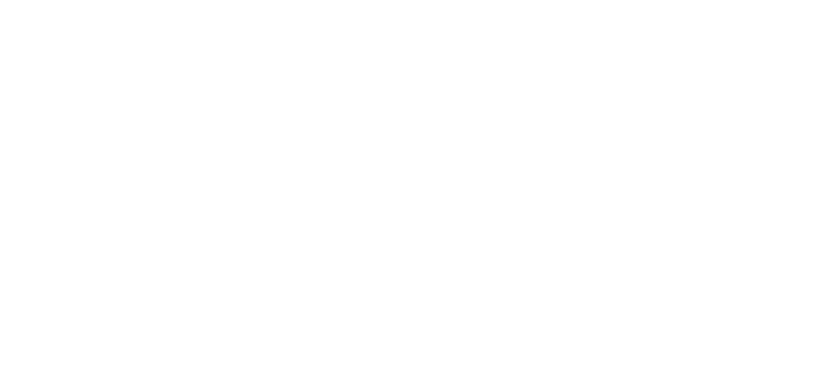
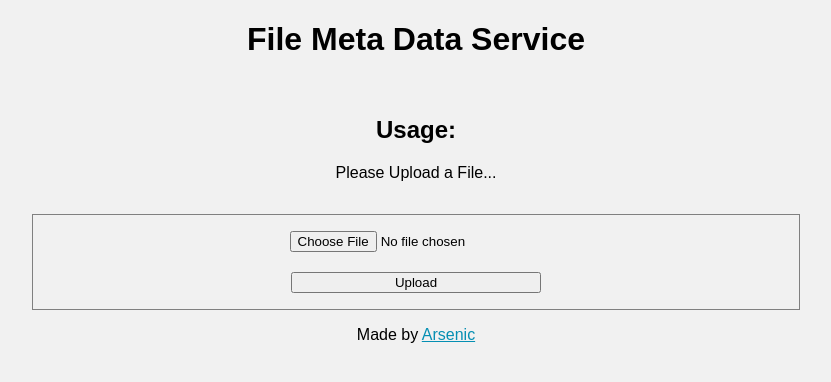
Before and after one commit to astrix29/FCC-API-Microservice, a website: page 3_FileMetaData/public/index.html in a window 1280 px wide. Shown: the whole page, without its empty margins (224-1055 px from the left). Drawn offline with Linux system fonts and the light colour scheme.

Commit message:
Added FielMetadata service

```diff
--- a/3_FileMetaData/public/index.html
+++ b/3_FileMetaData/public/index.html
@@ -0,0 +1,33 @@
+<!DOCTYPE html>
+<html>
+
+<head>
+    <meta charset="utf-8">
+    <meta http-equiv="X-UA-Compatible" content="IE=edge">
+    <title>File Meta Data Service</title>
+    <link rel="stylesheet" href="./style.css">
+
+<body>
+    <header>
+        <h1>File Meta Data Service</h1>
+    </header>
+    <main>
+        <div class="usage">
+            <h2>Usage:</h2>
+            <p>Please Upload a File...</p>
+        </div>
+        <div class="input-div">
+            <form action="/api/fileanalyse" method="post" enctype="multipart/form-data" class="choose-file">
+            	<input type="file" id="file-selector" name="file-to-upload">
+            	<button type="submit" class="upload-btn">Upload</button>
+            </form>
+        </div>
+        <footer>
+            <div class="footer-content">
+                Made by <a href="https://www.freecodecamp.org/arsen1c" target="_blank">Arsenic</a>
+            </div>
+        </footer>
+    </main>
+</body>
+
+</html>
--- a/3_FileMetaData/public/style.css
+++ b/3_FileMetaData/public/style.css
@@ -0,0 +1,40 @@
+body {
+	font-family: sans-serif;
+    max-width: 1800px;
+    display: flex;
+    flex-direction: column;
+    text-align: center;
+    margin: auto;
+    background-color: #f1f1f1;
+}
+
+a {
+	color: #058fb3;
+}
+
+main div {
+	padding-top: 1rem;
+	margin: auto;
+}
+
+.input-div {
+	max-width: 60vw;
+}
+
+.choose-file{
+	border: 1px solid grey;
+	padding: 1rem;
+	display: flex;
+	flex-direction: column;
+	align-items: center;
+}
+
+.upload-btn {
+	width: 250px;
+	margin-top: 20px;
+}
+
+.footer-content {
+	width: 100%;
+	display: block;
+}
--- a/package.json
+++ b/package.json
@@ -18,6 +18,7 @@
   },
   "homepage": "https://github.com/astrix29/FCC-API-Microservice#readme",
   "dependencies": {
+    "body-parser": "^1.19.0",
     "cors": "^2.8.5",
     "express": "^4.17.1",
     "mongoose": "^5.11.17"
```
Also changed, not shown: 2_RequestHeaderParser/public/index.html (+1 -1 lines), 3_FileMetaData/index.js (+25 -39 lines), 3_FileMetaData/package.json (deleted, +0 -12 lines).
